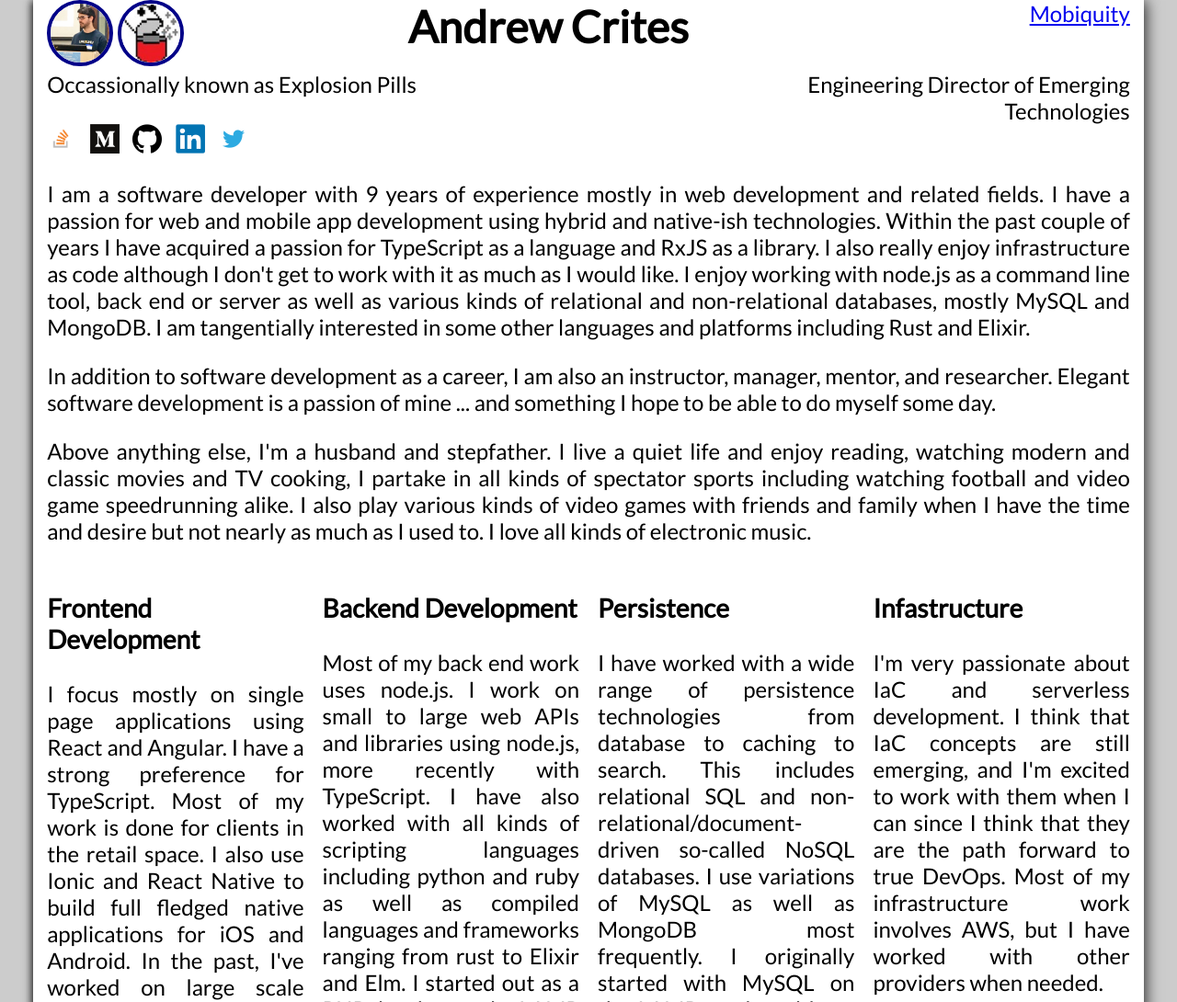
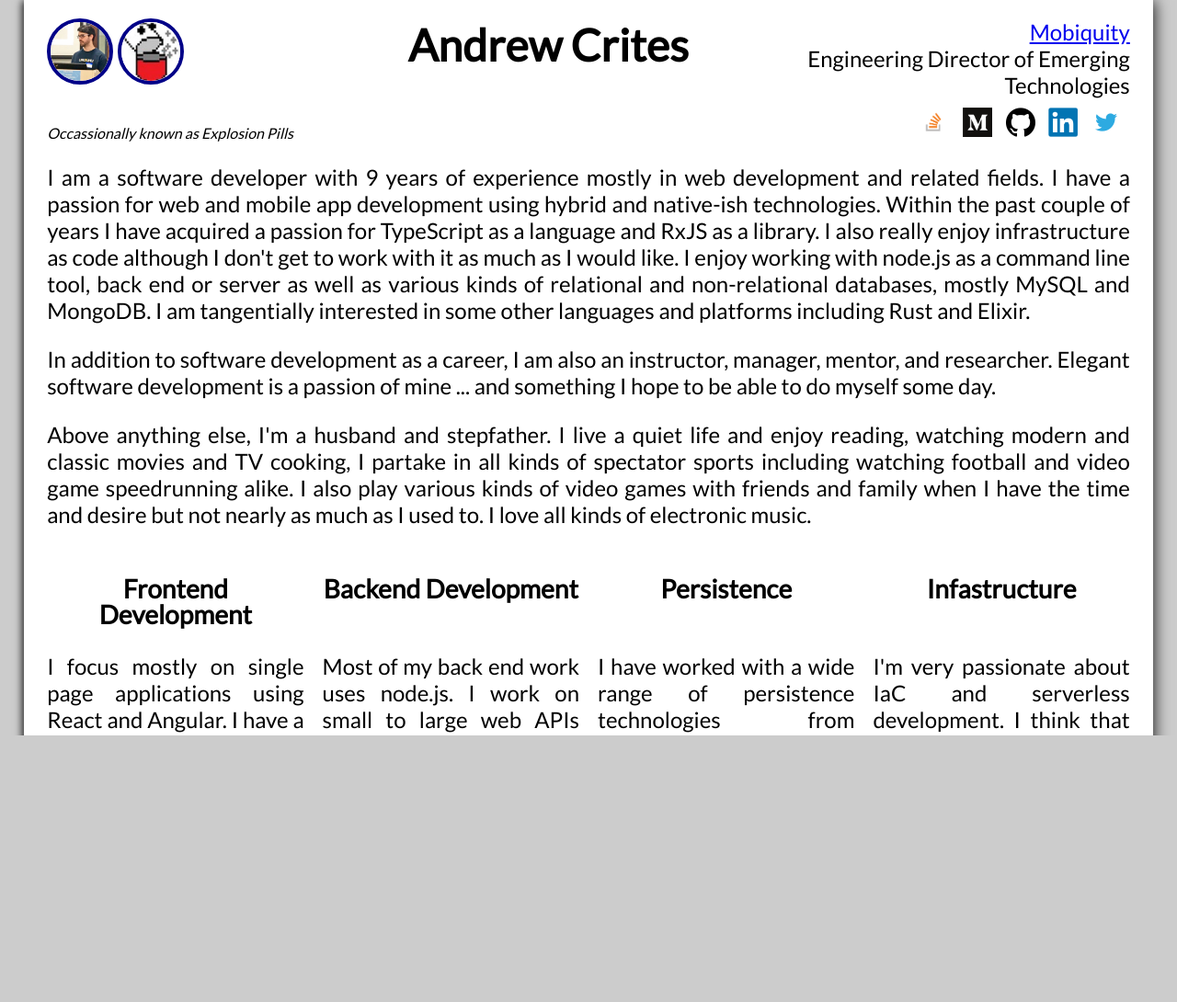
Before and after one commit to ajcrites/explosionpills.com, a website: page src/index.html in a window 1280 px wide. Shown: the top 1090 px of the page at 92% size. After the commit the page ends 800 px from the top, so only its background shows below. Drawn offline with Linux system fonts and the light colour scheme.

Commit message:
feat(style): overscroll fix and improve positioning for desktop

```diff
--- a/src/index.css
+++ b/src/index.css
@@ -1,19 +1,26 @@
+html {
+  overflow: hidden;
+  height: 100%;
+}
 body {
   font-size: 24px;
   font-family: Lato, 'sans-serif';
   margin: 0;
   padding: 0;
   background-color: #ccc;
+  height: 100%;
+  overflow: auto;
 }
 .container {
   width: 92%;
   margin: 0 auto;
   background-color: white;
-  padding: 0 15px 25px 15px;
+  padding: 0 25px 25px 25px;
   box-shadow: 6px -3px 15px -4px rgba(0, 0, 0, 0.8), -6px -3px 8px -4px rgba(0, 0, 0, 0.8);
 }
 
 .header {
+  padding-top: 20px;
   display: grid;
   grid-template-areas:
   "logo"
@@ -21,11 +28,12 @@ body {
   "subtitle"
   "org"
   "position";
+  row-gap: 10px;
 }
 .name {
   margin: 0;
 }
-.header img {
+.logo img {
   border-radius: 50%;
   border: 4px solid #000088;
 }
@@ -44,24 +52,35 @@ body {
 
 .subtitle {
   grid-area: subtitle;
+  font-size: 16px;
+  font-style: italic;
+  align-self: end;
 }
-.org {
-  grid-area: org;
+.company {
+  grid-area: company;
+  align-self: end;
 }
-.position {
-  grid-area: position;
+.nav {
+  text-align: right;
+  grid-area: nav;
 }
+
 .skills {
   display: grid;
   grid-gap: 20px;
   grid-template-areas: "skill"
 }
+.skill-title {
+  text-align: center;
+  line-height: 1em;
+  height: 2em;
+}
 @media (min-width: 600px) {
   .header {
     grid-template-columns: 1fr 1fr 1fr;
     grid-template-areas:
-    "logo name org"
-    "subtitle subtitle position";
+    "logo name company"
+    "subtitle subtitle nav";
   }
   .skills {
     grid-template-columns: 2fr 2fr;
--- a/src/index.html
+++ b/src/index.html
@@ -10,11 +10,12 @@
     <h1 class=name>Andrew Crites</h1>
     <div class=subtitle>Occassionally known as Explosion Pills</div>
 
-    <aside class=org><a href=https://mobiquityinc.com>Mobiquity</a></aside>
-    <aside class=position>Engineering Director of Emerging Technologies</aside>
-  </header>
+    <aside class=company>
+      <div><a href=https://mobiquityinc.com>Mobiquity</a></div>
+      <div>Engineering Director of Emerging Technologies</div>
+    </aside>
 
-  <nav>
+    <nav class=nav>
       <ul>
         <li>
           <a href=https://stackoverflow.com/users/454533/explosion-pills>
@@ -43,6 +44,7 @@
         </li>
       </ul>
     </nav>
+  </header>
 
   <main>
     <article>
@@ -76,7 +78,7 @@
 
     <section class=skills>
       <section>
-        <h1>Frontend Development</h1>
+        <h1 class=skill-title>Frontend Development</h1>
         <p>
           I focus mostly on single page applications using React and Angular. I
           have a strong preference for TypeScript. Most of my work is done for
@@ -88,7 +90,7 @@
       </section>
 
       <section>
-        <h1>Backend Development</h1>
+        <h1 class=skill-title>Backend Development</h1>
         <p>
           Most of my back end work uses node.js. I work on small to large web APIs
           and libraries using node.js, more recently with TypeScript. I have also
@@ -99,7 +101,7 @@
       </section>
 
       <section>
-        <h1>Persistence</h1>
+        <h1 class=skill-title>Persistence</h1>
         <p>
           I have worked with a wide range of persistence technologies from
           database to caching to search. This includes relational SQL and
@@ -111,7 +113,7 @@
       </section>
 
       <section>
-        <h1>Infastructure</h1>
+        <h1 class=skill-title>Infastructure</h1>
         <p>
           I'm very passionate about IaC and serverless development. I think that
           IaC concepts are still emerging, and I'm excited to work with them when
```
Lines whose indentation alone changed are shown as unchanged.
